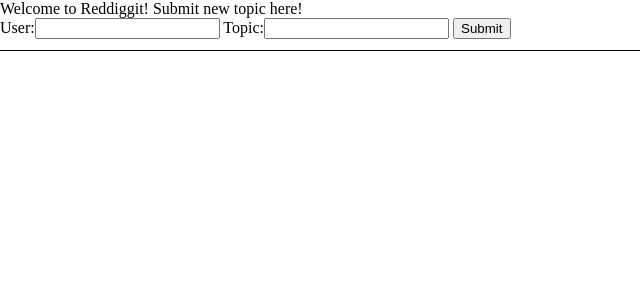
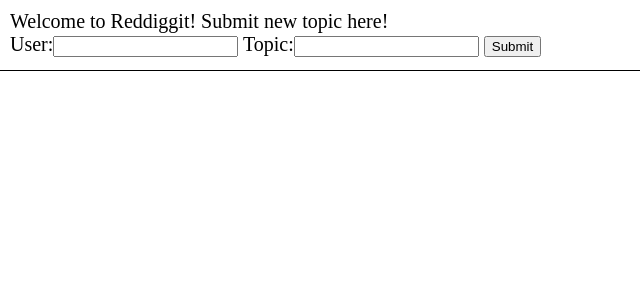
Before and after one commit to mdheller/reddiggit, a Flask app: page / in a window 1280 px wide. Shown: the top 300 px of the page, without its empty margins (0-640 px from the left). Run offline with Flask 2, Linux system fonts and the light colour scheme.

Commit message:
tuned index page

```diff
--- a/reddiggit/templates/index.html
+++ b/reddiggit/templates/index.html
@@ -22,6 +22,8 @@
 		cursor: pointer;
 	}
 	.topbar{
+		padding: 10px;
+		font-size: 20px;
 		position: fixed;
 		top: 0;
 		left: 0;
@@ -32,7 +34,7 @@
 	}
 	.container{
 		margin-top: 50px;
-		padding-top: 10px;
+		padding-top: 20px;
 	}
 	.entry {
 		border-left: 5px solid black;
```
